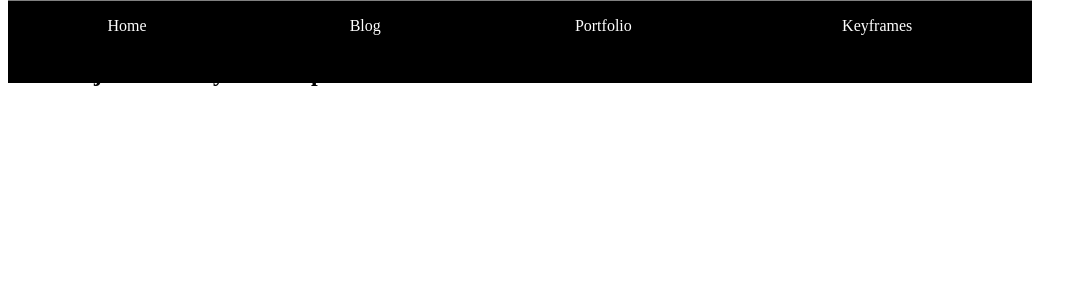
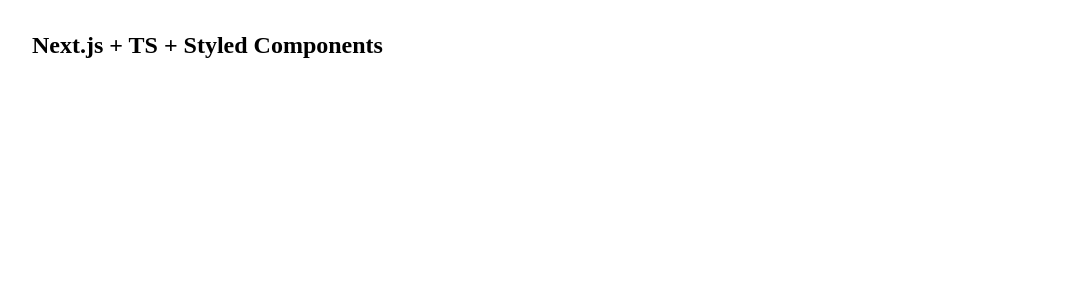
Before and after one commit to SebastianGarces/gsgarces, a Next.js app: page / in a window 1280 px wide. Shown: the top 300 px of the page, without its empty margins (0-1087 px from the left). Built offline with nearby package versions, Linux system fonts and the light colour scheme.

Commit message:
added navlink, global styles and theme provider

```diff
--- a/package.json
+++ b/package.json
@@ -7,7 +7,8 @@
 		"start": "next start"
 	},
 	"dependencies": {
-		"next": "^9.2.0",
+		"framer-motion": "^2.0.0-beta.73",
+		"next": "^9.4.4",
 		"react": "^16.12.0",
 		"react-dom": "^16.12.0",
 		"styled-components": "^5.1.0"
--- a/src/components/Layout.tsx
+++ /dev/null
@@ -1,12 +0,0 @@
-import Nav from './Nav';
-
-const Layout: React.FC = ({ children }) => {
-	return (
-		<>
-			{children}
-			<Nav />
-		</>
-	);
-};
-
-export default Layout;
--- a/src/components/Nav.tsx
+++ /dev/null
@@ -1,62 +0,0 @@
-import Link from 'next/link';
-import styled from 'styled-components';
-
-const Nav: React.FC = () => {
-	return (
-		<StyledNav>
-			<Link href="/">
-				<NavLink>Home</NavLink>
-			</Link>
-			<Link href="/blog">
-				<NavLink>Blog</NavLink>
-			</Link>
-			<Link href="/portfolio">
-				<NavLink>Portfolio</NavLink>
-			</Link>
-			<Link href="/keyframes">
-				<NavLink>Keyframes</NavLink>
-			</Link>
-		</StyledNav>
-	);
-};
-
-const StyledNav = styled.nav`
-	position: fixed;
-	bottom: 0;
-	width: 100%;
-
-	background-color: black;
-	border-top: solid 1px gray;
-
-	display: grid;
-	grid-template-columns: 1fr 1fr 1fr 1.3fr;
-	grid-template-rows: 50px;
-
-	@media only screen and (min-width: 1024px) {
-		top: 0;
-		bottom: initial;
-
-		width: 80%;
-		margin: 0 auto;
-	}
-`;
-
-const NavLink = styled.a`
-	color: white;
-	background-color: black;
-	font-weight: 500;
-	padding: 1rem 0;
-	text-align: center;
-	cursor: pointer;
-
-	height: 100%;
-	width: 100%;
-
-	&:hover,
-	&:active,
-	&:focus {
-		background-color: rgba(255, 255, 255, 0.12);
-	}
-`;
-
-export default Nav;
--- /dev/null
+++ b/src/components/shared/Layout.tsx
@@ -0,0 +1,17 @@
+import styled from "styled-components";
+
+const Layout: React.FC = ({ children }) => {
+	return (
+		<Container>
+			{children}
+		</Container>
+	);
+};
+
+const Container = styled.div`
+	height: 100vh;
+	width: 100vw;
+	overflow: hidden;
+`
+
+export default Layout;
--- a/src/pages/_app.tsx
+++ b/src/pages/_app.tsx
@@ -1,12 +1,19 @@
-import { AppProps } from 'next/app';
-import Layout from '../components/Layout';
+import { AppProps } from 'next/app'
+import { ThemeProvider } from 'styled-components'
+
+import GlobalStyles from '../styles/GlobalStyles'
+import theme from '../styles/theme'
+import Layout from '../components/shared/Layout'
 
 function MyApp({ Component, pageProps }: AppProps) {
 	return (
-		<Layout>
-			<Component {...pageProps} />
-		</Layout>
-	);
+		<ThemeProvider theme={theme}>
+			<Layout>
+				<GlobalStyles />
+				<Component {...pageProps} />
+			</Layout>
+		</ThemeProvider>
+	)
 }
 
-export default MyApp;
+export default MyApp
--- /dev/null
+++ b/src/styles/GlobalStyles.ts
@@ -0,0 +1,11 @@
+import { createGlobalStyle } from 'styled-components'
+
+const GlobalStyles = createGlobalStyle`
+    * {
+        padding: 0;
+        margin: 0;
+        box-sizing: border-box;
+    }
+`
+
+export default GlobalStyles
--- /dev/null
+++ b/src/styles/theme.ts
@@ -0,0 +1,14 @@
+const theme = {
+	colors: {
+		primary: '#1CF68D',
+		bg: {
+			primary: '#080808',
+		},
+		text: {
+			primary: '#F7F7F7',
+			darker: '#BFBFBF',
+		},
+	},
+}
+
+export default theme
```
Also changed, not shown: src/@types/nav.ts (added, +8 -0 lines), src/components/shared/Nav/Nav.tsx (added, +11 -0 lines), src/components/shared/Nav/NavLink.tsx (added, +25 -0 lines), 2 other files (tests, documents, lock files or other folders).
